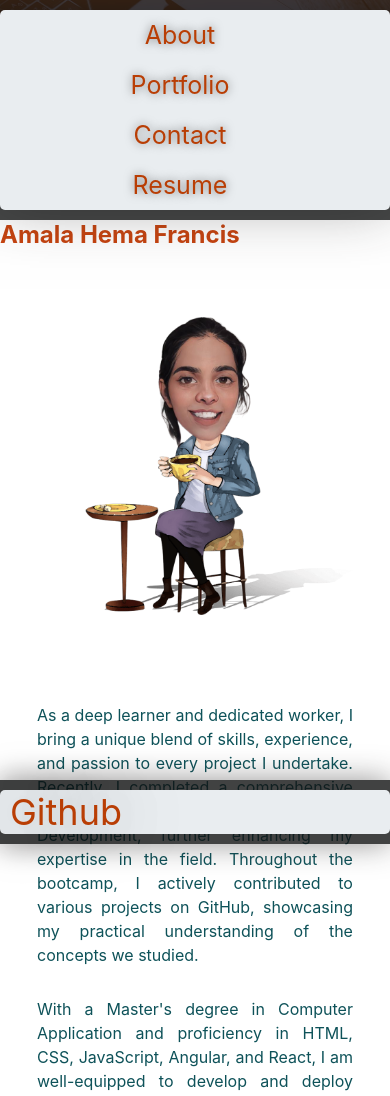
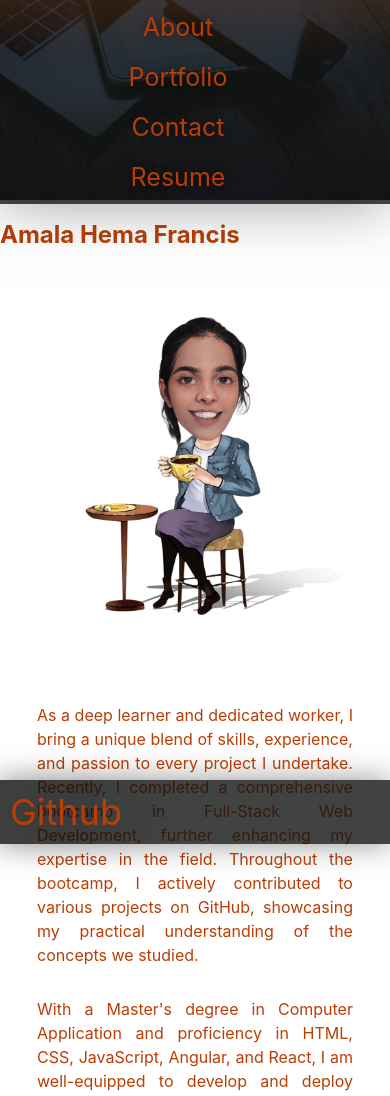
Before and after one commit to amalahema/Portfolio_React, a React (Create React App) app: page / in a window 390 px wide. Shown: the top 1096 px of the page. Built offline with nearby package versions, Linux system fonts and the light colour scheme.

Commit message:
updated resume added

```diff
--- a/src/Components/Resume/index.js
+++ b/src/Components/Resume/index.js
@@ -1,5 +1,6 @@
 import React from "react";
-import myResume from "../../Assets/AmalaResume.pdf";
+import myResume from "../../Assets/AmalaResume1.pdf";
+//import myResume from '../../../src/Assets/
 
 function Resume() {
   return (
--- a/src/index.css
+++ b/src/index.css
@@ -5,7 +5,8 @@ body {
     sans-serif;
   -webkit-font-smoothing: antialiased;
   -moz-osx-font-smoothing: grayscale;
-  color: #c74410;
+  color: #b93e05;
+  background-color: #ffffff;
 
 }
 
@@ -15,7 +16,7 @@ code {
 }
 .intro p {
   line-height: 1.7;
-  color: #c74410;
+  color: #b93e05;
   width: 80%;
   font-size: 20px;
   margin: 0 auto;
@@ -106,7 +107,7 @@ header nav ul li a {
 
 header nav ul li a:hover {
   background: #202020;
-  color: #D5F2EA;
+  color: #eff0ef;
   border-radius: 15px;
   text-shadow: none;
   /*    transition: .5s ease-in;*/
@@ -129,7 +130,7 @@ footer nav ul li {
 
 footer nav ul li a {
   text-decoration: none;
-  color:  #b93e05;
+  color: #b93e05;
   font-size: 36px;
   text-shadow: 0 0 60px rgba(0, 0, 0, 0.5);
   transition: color 0.3s ease;
@@ -151,6 +152,7 @@ footer {
 .about-me
 {
   font-size: 26px; /* Set the desired text size */
+  color: #b93e05;
 }
 
 .resume-text {
@@ -186,7 +188,7 @@ li {
 }
 
 a {
-  color: #333;
+  color: #b93e05;
   text-decoration: none;
   font-size: 16px;
 }
@@ -238,7 +240,7 @@ a {
 }
 
 .project-summary p,h4 {
-  color: #db6b02;
+  color: #b93e05;
   font-size: 20px;
   line-height: 1.5; /* Adjust line-height as needed */
 }
@@ -285,7 +287,7 @@ a {
  .intro p{
   text-align: justify;
   line-height: 1.7;
-  color: #0E5259;
+  color: #b93e05;
   width: 80%;
   font-size: 18px; /* Updated font size */
   margin: 20px auto 30px; /* Adjust margin for better spacing */
@@ -349,7 +351,7 @@ a {
   {
     flex-direction: column;
     padding: 10px;
-    background-color: #e9edf0;
+
     border-radius: 5px;
     padding: 10px 0;
     width: 100%; /* Take full width */
@@ -399,6 +401,7 @@ a {
   }
 
   .intro p {
+    color: #b93e05;
     width: 90%; /* Set width to 100% to occupy the full width of the screen */
     font-size: 16px; /* Decrease font size for smaller screens */
     line-height: 1.5; /* Adjust line-height for better readability */
@@ -427,7 +430,7 @@ a {
   }
 
   nav ul li {
-    margin: 0 5px;
+    margin: 0 1px;
   }
 
   nav ul li a {
@@ -456,7 +459,7 @@ a {
     margin-top: 20px;
   }
   .project-summary p,h4 {
-    color: #db6b02;
+    color: #b93e05;
     font-size: 16px;
     line-height: 1.5; /* Adjust line-height as needed */
   }
@@ -468,4 +471,9 @@ a {
   p {
     font-size: 12px; /*font size for smaller screens */
   }
+  header nav {
+    background-size: contain; /* Change background image size to contain for small screens,to keep the navbar within the place */
+    padding: 2px 0; /* Reduce padding for small screens */
+    font-size: 16px; /* Optional: Reduce font size for small screens */
+  }
 }
```
Also changed, not shown: 1 other file (tests, documents, lock files or other folders).
